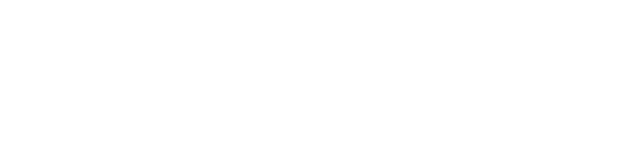
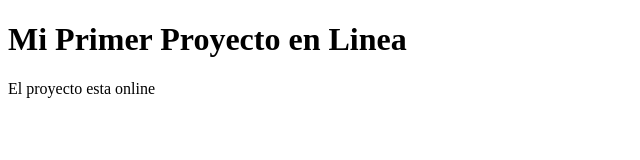
Before and after one commit to joseluisba2024/Proyecto-Inicial, a plain HTML site: page index.html in a window 1280 px wide. Shown: the whole page, without its empty margins (0-640 px from the left). Drawn offline with Linux system fonts and the light colour scheme.

Commit message:
Agregado contenido

```diff
--- a/index.html
+++ b/index.html
@@ -6,6 +6,7 @@
 	<title>Proyecto Inicial para Ingeniería de Software</title>
 </head>
 <body>
-
+<h1>Mi Primer Proyecto en Linea</h1>
+<p>El proyecto esta online</p>
 </body>
 </html>
```
